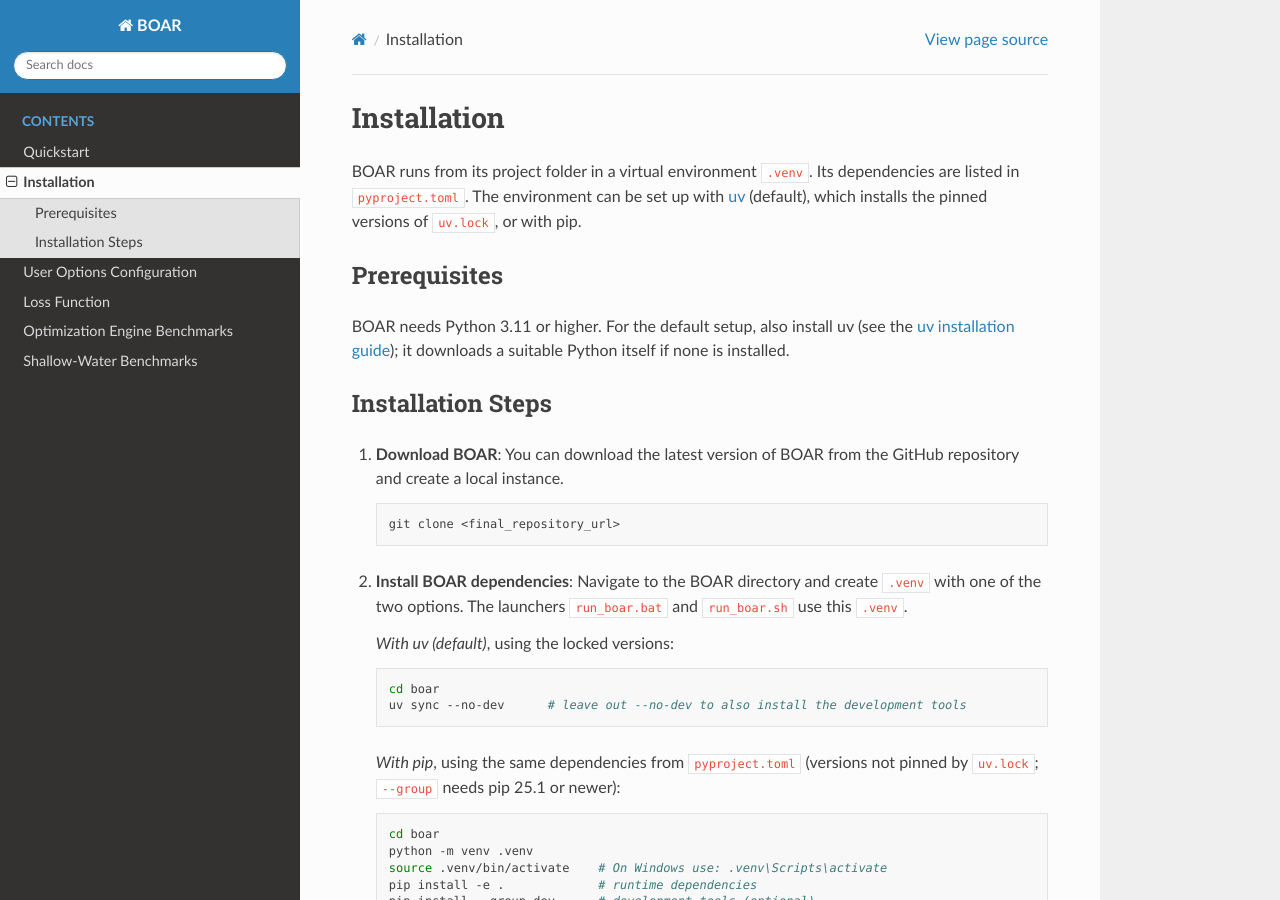
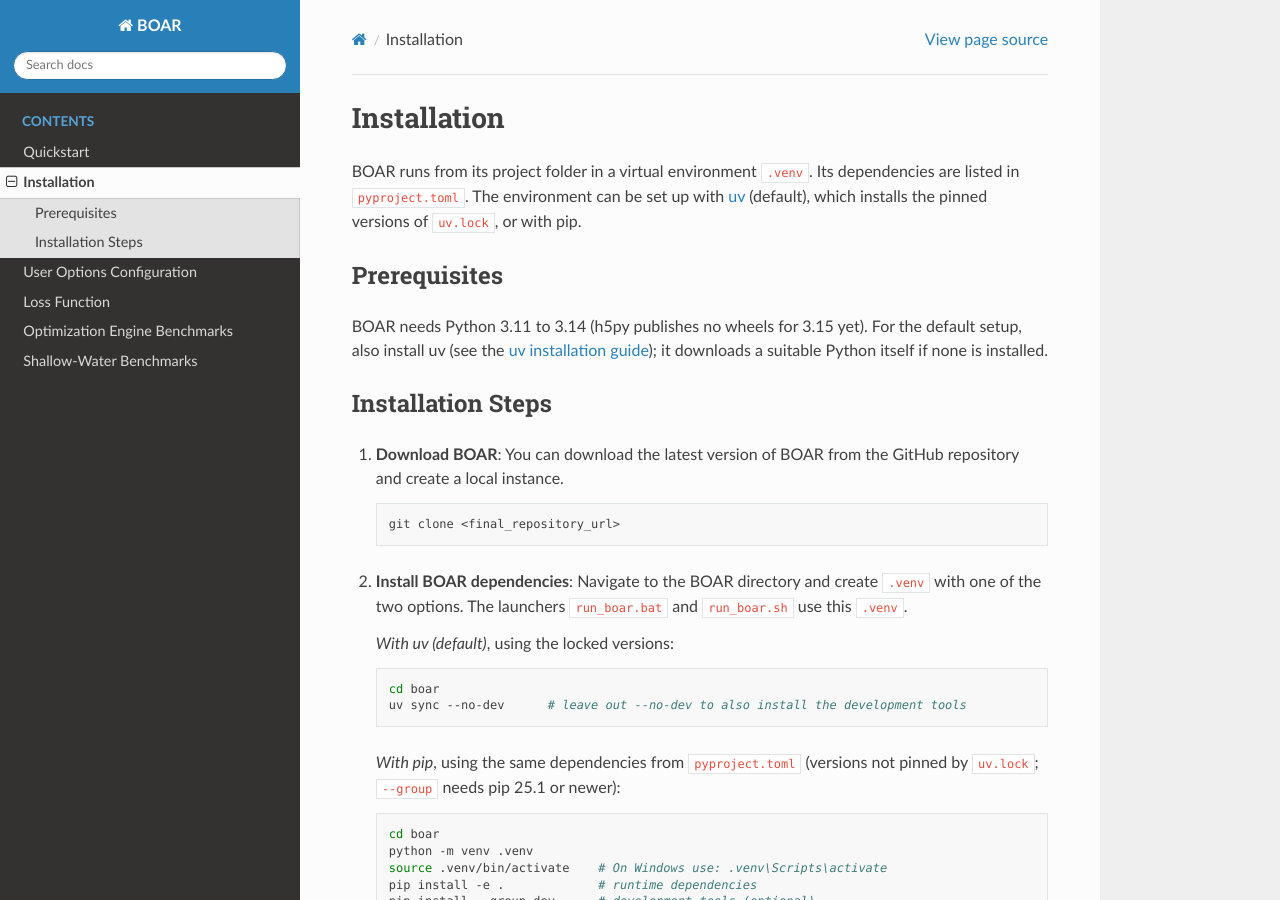
Before and after one commit to baw-de/BOAR, a Sphinx documentation site: the page built from docs/installation.rst, in a window 1280 px wide and 900 px high. Built offline with Sphinx 7.4.7 and the Read the Docs theme 3.1.0, drawn with Linux system fonts in a browser that asks for light colours; pages that are not in the unit, such as notebooks, are missing from menus.

Commit message:
build: support Python 3.11 to 3.14 until h5py ships 3.15 wheels
h5py publishes no cp315 wheels yet, so on Python 3.15 it has to be built from source against the
HDF5 headers. BOAR now caps Python below 3.15 instead of working around that in CI.

- pyproject.toml: requires-python = ">=3.11,<3.15"
- uv.lock: relocked for the new range (cp315 wheels and markers dropped, no pins changed)
- ci.yml: test matrix 3.11-3.14
- setup-python-env action: drop the HDF5 header step used only on 3.15
- README.md, docs/installation.rst: state Python 3.11-3.14

Co-Authored-By: Claude Opus 5.5 <noreply@anthropic.com>

```diff
--- a/docs/installation.rst
+++ b/docs/installation.rst
@@ -7,7 +7,7 @@ installs the pinned versions of ``uv.lock``, or with pip.
 
 Prerequisites
 --------------
-BOAR needs Python 3.11 or higher. For the default setup, also install uv
+BOAR needs Python 3.11 to 3.14 (h5py publishes no wheels for 3.15 yet). For the default setup, also install uv
 (see the `uv installation guide <https://docs.astral.sh/uv/getting-started/installation/>`_); it downloads
 a suitable Python itself if none is installed.
 
--- a/pyproject.toml
+++ b/pyproject.toml
@@ -10,7 +10,7 @@ version = "1.0.0"
 description = "Bayesian Optimization for Automated Roughness calibration in 2D hydrodynamic models"
 readme = "README.md"
 license = { text = "GPLv3" }
-requires-python = ">=3.11"
+requires-python = ">=3.11,<3.15"   # h5py has no cp315 wheels yet; raise the cap once it does
 dependencies = [
     "h5py>=3.11.0",
     "numpy>=2.3.0",
```
Also changed, not shown: README.md (+1 -1 lines), 3 other files.
